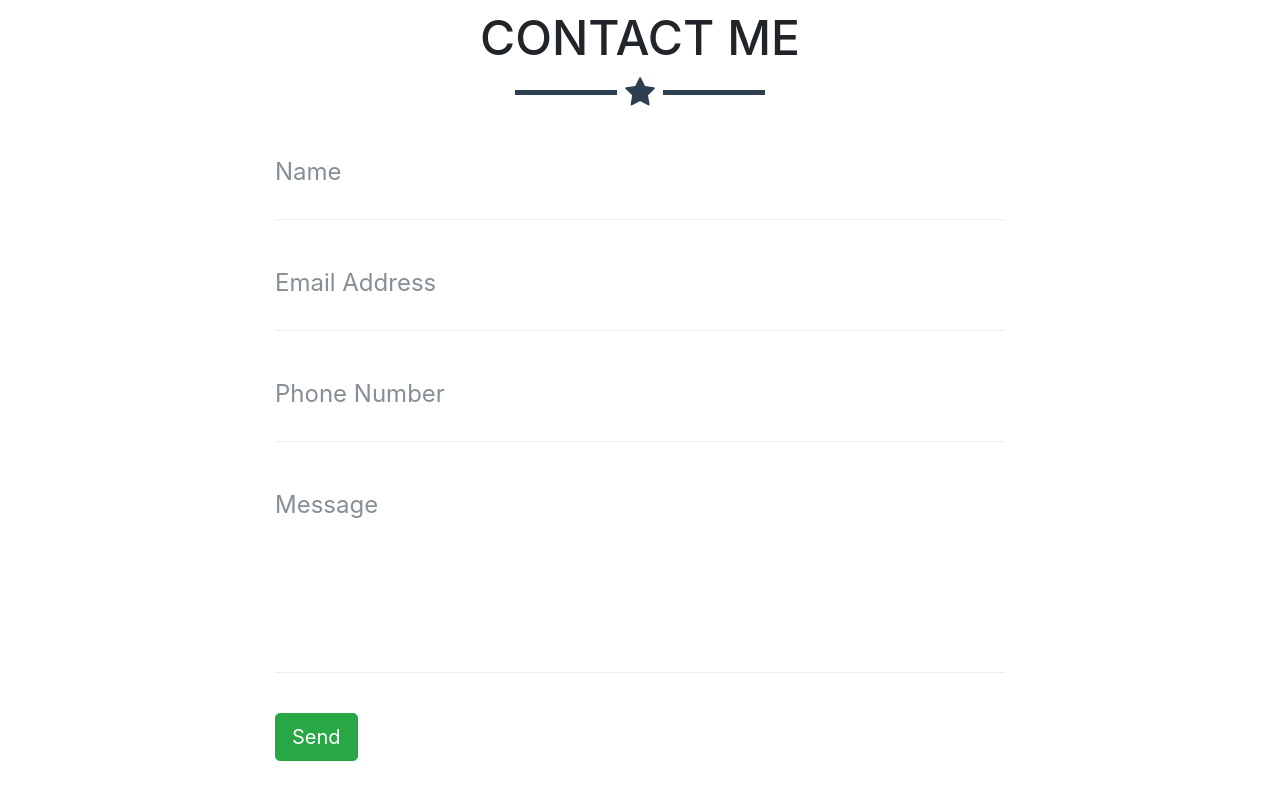
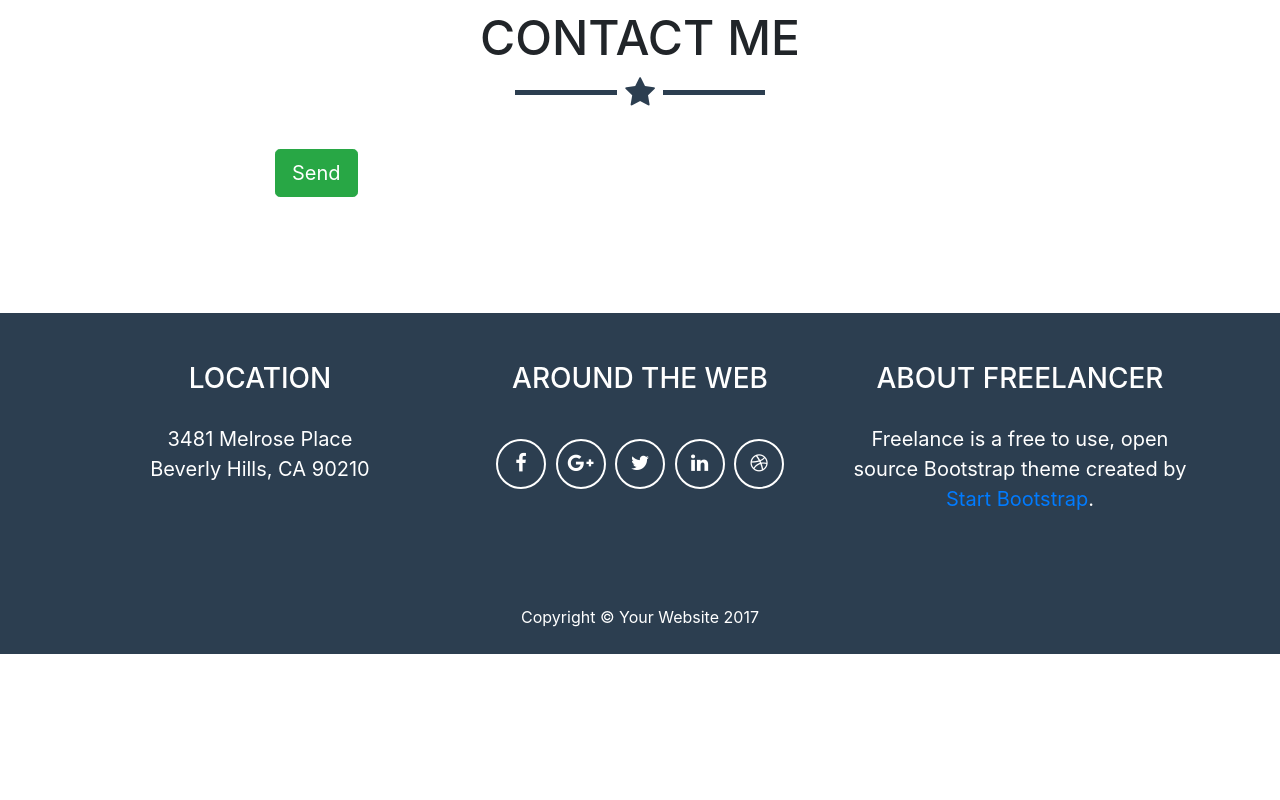
Before and after one commit to JosiahMVitaliz/JosiahMVitaliz, a website with bundled scripts: page index.html in a window 1280 px wide. Shown: the part 2360-3160 px from the top of the page. After the commit the page ends 3014 px from the top, so only its background shows below. Built offline with nearby package versions, Linux system fonts and the light colour scheme; a script that the page names is missing.

Commit message:
comment edit

```diff
--- a/index.html
+++ b/index.html
@@ -162,35 +162,6 @@
           <div class="col-lg-8 mx-auto">
             <!-- To configure the contact form email address, go to mail/contact_me.php and update the email address in the PHP file on line 19. -->
             <!-- The form should work on most web servers, but if the form is not working you may need to configure your web server differently. -->
-            <form name="sentMessage" id="contactForm" novalidate>
-              <div class="control-group">
-                <div class="form-group floating-label-form-group controls">
-                  <label>Name</label>
-                  <input class="form-control" id="name" type="text" placeholder="Name" required data-validation-required-message="Please enter your name.">
-                  <p class="help-block text-danger"></p>
-                </div>
-              </div>
-              <div class="control-group">
-                <div class="form-group floating-label-form-group controls">
-                  <label>Email Address</label>
-                  <input class="form-control" id="email" type="email" placeholder="Email Address" required data-validation-required-message="Please enter your email address.">
-                  <p class="help-block text-danger"></p>
-                </div>
-              </div>
-              <div class="control-group">
-                <div class="form-group floating-label-form-group controls">
-                  <label>Phone Number</label>
-                  <input class="form-control" id="phone" type="tel" placeholder="Phone Number" required data-validation-required-message="Please enter your phone number.">
-                  <p class="help-block text-danger"></p>
-                </div>
-              </div>
-              <div class="control-group">
-                <div class="form-group floating-label-form-group controls">
-                  <label>Message</label>
-                  <textarea class="form-control" id="message" rows="5" placeholder="Message" required data-validation-required-message="Please enter a message."></textarea>
-                  <p class="help-block text-danger"></p>
-                </div>
-              </div>
               <br>
               <div id="success"></div>
               <div class="form-group">
```
